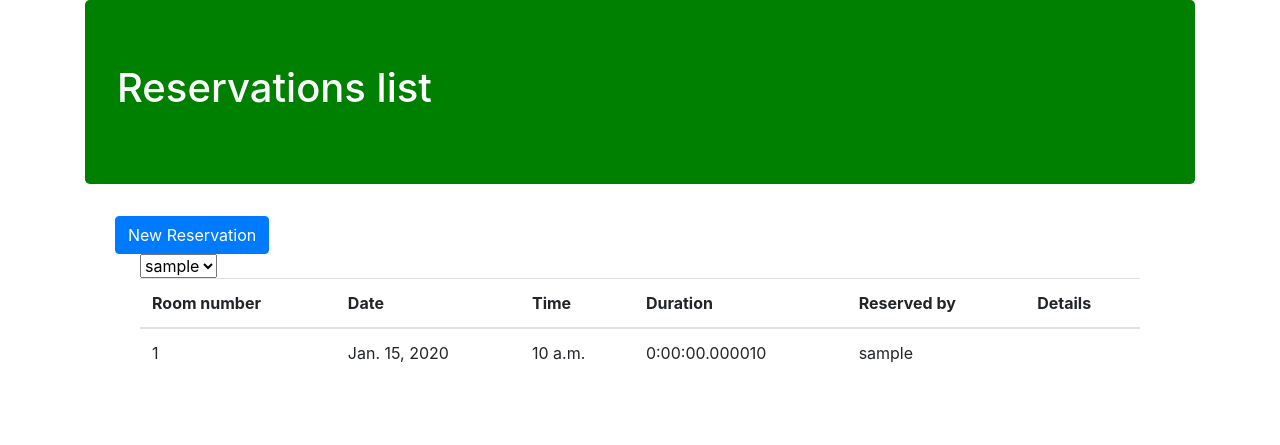
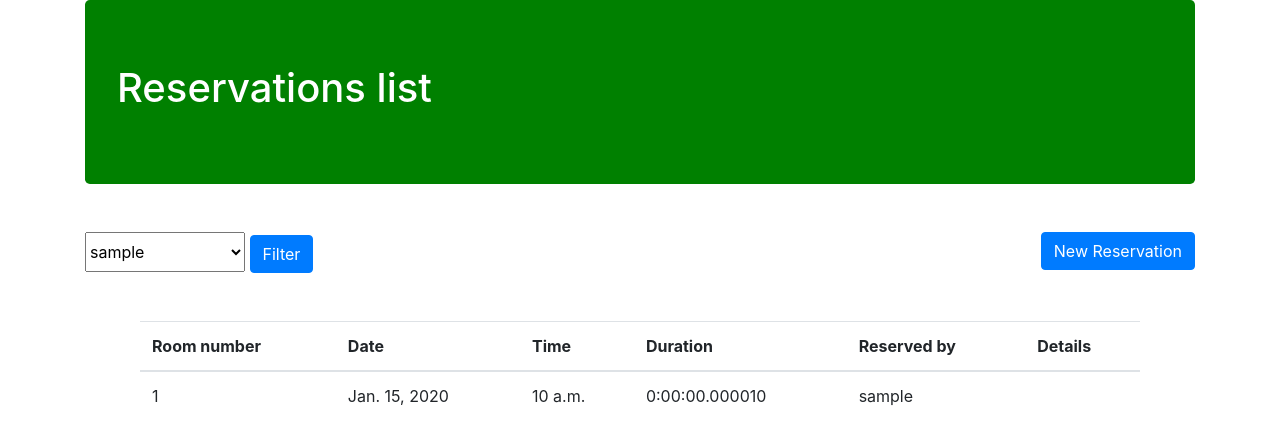
Before and after one commit to GytisO/meeting-room-booking, a Django app: page / in a window 1280 px wide. Shown: the part 56-501 px from the top of the page. Run offline with Django 3.2, Linux system fonts and the light colour scheme; tables that the repository leaves empty hold one stand-in row (values such as "Sample post"); some libraries are stand-ins or nearby versions.

Commit message:
updated filter button placement

```diff
--- a/src/reservation/templates/reservation/list.html
+++ b/src/reservation/templates/reservation/list.html
@@ -1,31 +1,30 @@
 {% extends 'base.html' %}
 
 {% block content %}
-    <div>
-        <div class="container">
+    <div class='row my-5 d-flex justify-content-between'>
+        <form method='GET'>
+            <select class="filter-slct">
+            {% for element in user_list %}
+            <option value={{ user.id }}>{{ element.username }}
+            {% endfor %}
+            </select>
+            <a href='' class="btn btn-primary" value="{{ user.id }}">Filter</a>
+        </form>
+        <div>
             <a href='create/' class="btn btn-primary">New Reservation</a>
         </div>
     </div>
+
 <div class="content">
-{% comment %} <ul class="list-group col-6"> {% endcomment %}
-
-<div>
-    <select>
-    {% for element in user_list %}
-    <option value={{ element.username }}>{{ element.username }}
-    {% endfor %}
-    </select>
-</div>
-
 <table class="table">
     <thead>
     <tr>
-        <th scope="col">Room number</th>
-        <th scope="col">Date</th>
-        <th scope="col">Time</th>
-        <th scope="col">Duration</th>
-        <th scope="col">Reserved by</th>
-        <th scope="col">Details</th>
+        <th scope="col" class="align-middle">Room number</th>
+        <th scope="col" class="align-middle">Date</th>
+        <th scope="col" class="align-middle">Time</th>
+        <th scope="col" class="align-middle">Duration</th>
+        <th scope="col" class="align-middle">Reserved by</th>
+        <th scope="col" class="align-middle">Details</th>
     </tr>
     </thead>
     <tbody>
@@ -38,16 +37,4 @@
     </tbody>
 
 </table>
-
-
-
-
-
-
-
-
-
-
-</ul>
-
 </div>
--- a/src/reservation/urls.py
+++ b/src/reservation/urls.py
@@ -10,4 +10,7 @@ urlpatterns = [
     path('<int:id>/delete/',
          reservation_delete_view, name='reservation-delete'),
     path('create/', reservation_create_view, name='reservation-create'),
+    #     filter url path
+    #     path('', reservation_list_view, name='reservation-list'),
+
 ]
--- a/src/reservation/views.py
+++ b/src/reservation/views.py
@@ -1,6 +1,4 @@
 from django.contrib.auth.decorators import login_required
-from django.views.decorators.csrf import csrf_exempt
-from rest_framework.decorators import api_view
 from rest_framework.response import Response
 from django.shortcuts import render, get_object_or_404, redirect
 from django.http import Http404
@@ -12,6 +10,9 @@
 
 
 def reservation_list_view(request):
+    # if request.method == 'GET':
+        # queryset = Reservation.objects.filter(reservation_user=usr)
+    # else:
     queryset = Reservation.objects.all()
     user_list = User.objects.all()
     title = "Reservations list"
@@ -26,8 +27,6 @@
 
 
 @login_required
-@api_view(['GET', 'POST'])
-@csrf_exempt
 def reservation_create_view(request):
     template_name = 'reservation/create.html'
     form = CreateReservationModelForm(request.POST or None)
@@ -36,24 +35,11 @@
             data = request.POST.copy()
             user = request.user
             data.update({'reservation_user': int(user.id)})
-            response = requests.post('http://localhost:8000/api/reservation/', data=data)
+            response = requests.post(
+                'http://localhost:8000/api/reservation/', data=data)
             content = response.content
             return redirect('/reservations/')
-
-
-    # if form.is_valid():
-    #     form.user = request.user
-    #     user = str(form.user)
-    #     data = request.POST.copy()
-    #     print(form.user)
-    #     print(data)
-
-        # factory = APIRequestFactory()
-        # factory.post('http://localhost:8000/api/reservations/', {'room_number': data['room_number'], 'reservation_date':
-                                                                #  data['reservation_date'], 'reservation_time': data['reservation_time'], 'reservation_duration': data['reservation_duration'], 'reservation_user': user}, format = 'json')
-        # return redirect('/reservations/')
-        # print(factory.post)
-    context={
+    context = {
         "title": "Create new reservation",
         "form": form
     }
@@ -61,10 +47,10 @@
 
 
 def reservation_detail_view(request, id, *room_number):
-    title="Details of " + str(room_number) + " meeting room"
-    obj=get_object_or_404(Reservation, id = id)
-    template_name='reservation/detail.html'
-    context={
+    title = "Details of " + str(room_number) + " meeting room"
+    obj = get_object_or_404(Reservation, id=id)
+    template_name = 'reservation/detail.html'
+    context = {
         'title': title,
         'object': obj
     }
@@ -73,14 +59,14 @@
 
 @login_required
 def reservation_update_view(request, *room_number, id):
-    title="Updating " + str(room_number) + " room reservation"
-    obj=get_object_or_404(Reservation, id = id)
-    form=CreateReservationModelForm(request.POST or None, instance = obj)
+    title = "Updating " + str(room_number) + " room reservation"
+    obj = get_object_or_404(Reservation, id=id)
+    form = CreateReservationModelForm(request.POST or None, instance=obj)
     if form.is_valid():
         form.save()
         return redirect('/reservations')
-    template_name='reservation/create.html'
-    context={
+    template_name = 'reservation/create.html'
+    context = {
         'title': title,
         'object': obj,
         'form': form,
@@ -90,13 +76,13 @@
 
 @login_required
 def reservation_delete_view(request, *room_number, id):
-    title="Deleting " + str(room_number) + " meeting room"
-    obj=get_object_or_404(Reservation, id = id)
-    template_name='reservation/delete.html'
+    title = "Deleting " + str(room_number) + " meeting room"
+    obj = get_object_or_404(Reservation, id=id)
+    template_name = 'reservation/delete.html'
     if request.method == "POST":
         obj.delete()
         return redirect('/reservations')
-    context={
+    context = {
         'title': title,
         'object': obj
     }
--- a/src/static/css/style.css
+++ b/src/static/css/style.css
@@ -47,3 +47,8 @@ a:hover {
 form li {
   list-style: none;
 }
+
+.filter-slct {
+  height: 2.5rem;
+  width: 10rem;
+}
```
